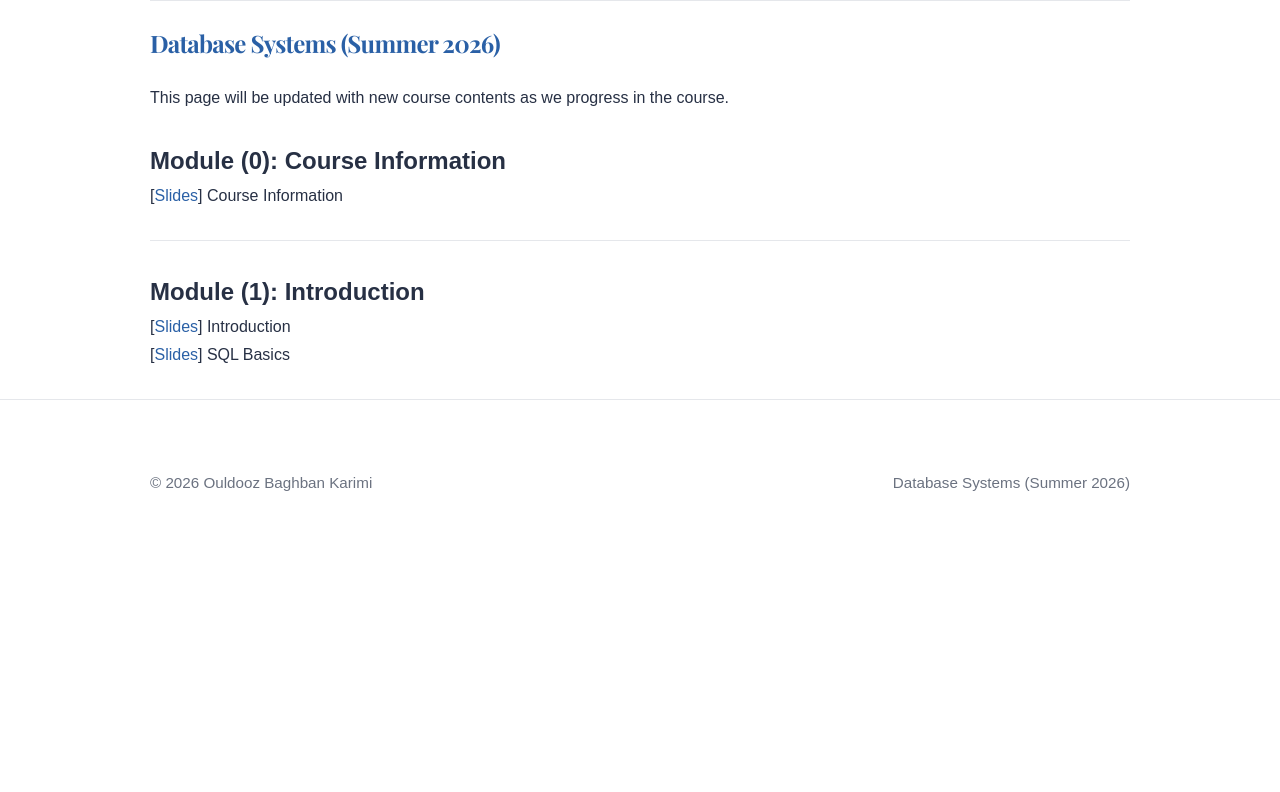
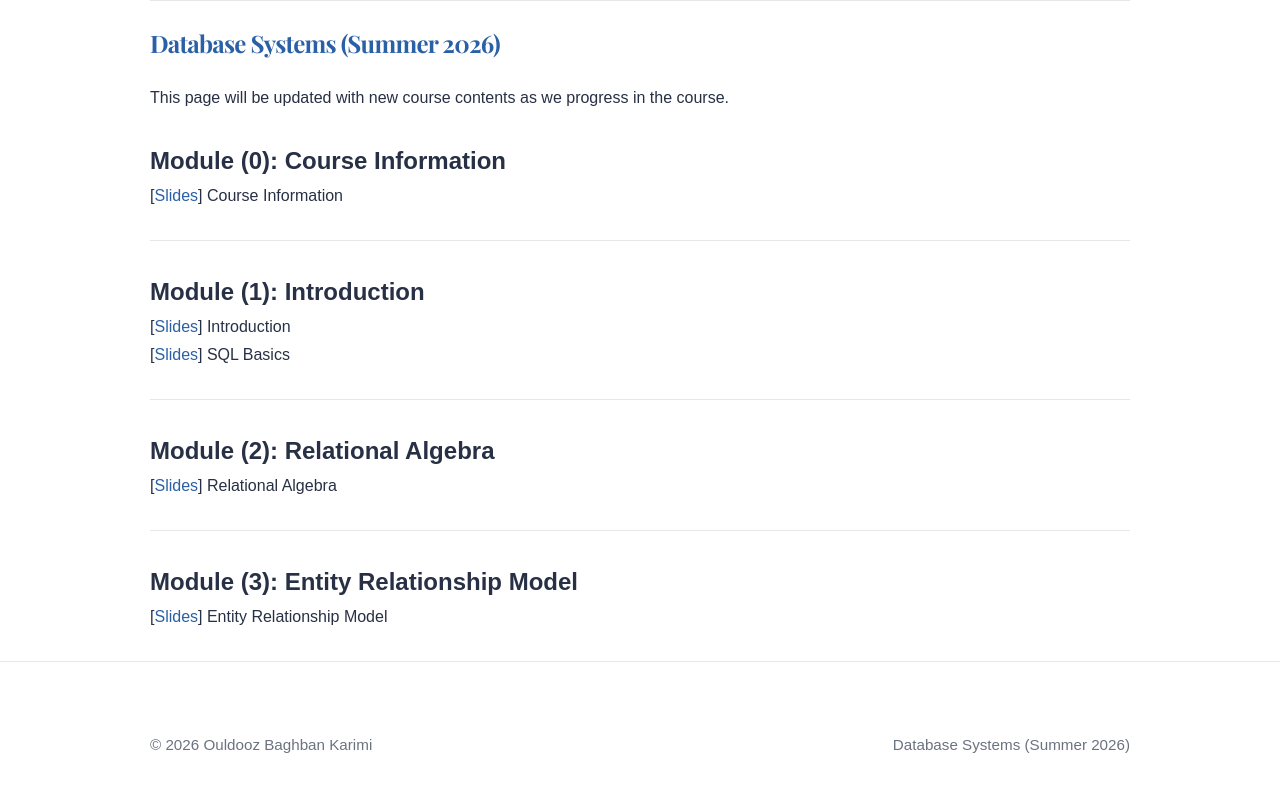
Before and after one commit to ouldoozbk/ouldoozbk.github.io, a plain HTML site: page teaching/summer2026/DBS/modules.html in a window 1280 px wide. Drawn offline with nearby package versions, Linux system fonts and the light colour scheme.

Commit message:
Website Update

```diff
--- a/teaching/summer2026/DBS/modules.html
+++ b/teaching/summer2026/DBS/modules.html
@@ -21,13 +21,20 @@
     <p> This page will be updated with new course contents as we progress in the course. <br/><br/> </p>
     <h2>Module (0): Course Information</h2>
     <p>[<a href="files/00-354-CourseInfo.pdf" target="_blank">Slides</a>] Course Information </p>
-
-
 </section>
 <section id="module(1)"  class="container">
     <h2>Module (1): Introduction</h2>
     <p>[<a href="files/01-354-Intro.pdf" target="_blank">Slides</a>] Introduction</p>
     <p>[<a href="files/01-354-SQLBasics.pdf" target="_blank">Slides</a>] SQL Basics</p>
+</section>
+</section>
+<section id="module(2)"  class="container">
+    <h2>Module (2): Relational Algebra</h2>
+    <p>[<a href="files/02-354-RA.pdf" target="_blank">Slides</a>] Relational Algebra</p>
+</section>
+<section id="module(3)"  class="container">
+    <h2>Module (3): Entity Relationship Model</h2>
+    <p>[<a href="files/03-354-ERM.pdf" target="_blank">Slides</a>] Entity Relationship Model</p>
 </section>
 </main>
   <footer>
```
Also changed, not shown: 6 other files.
